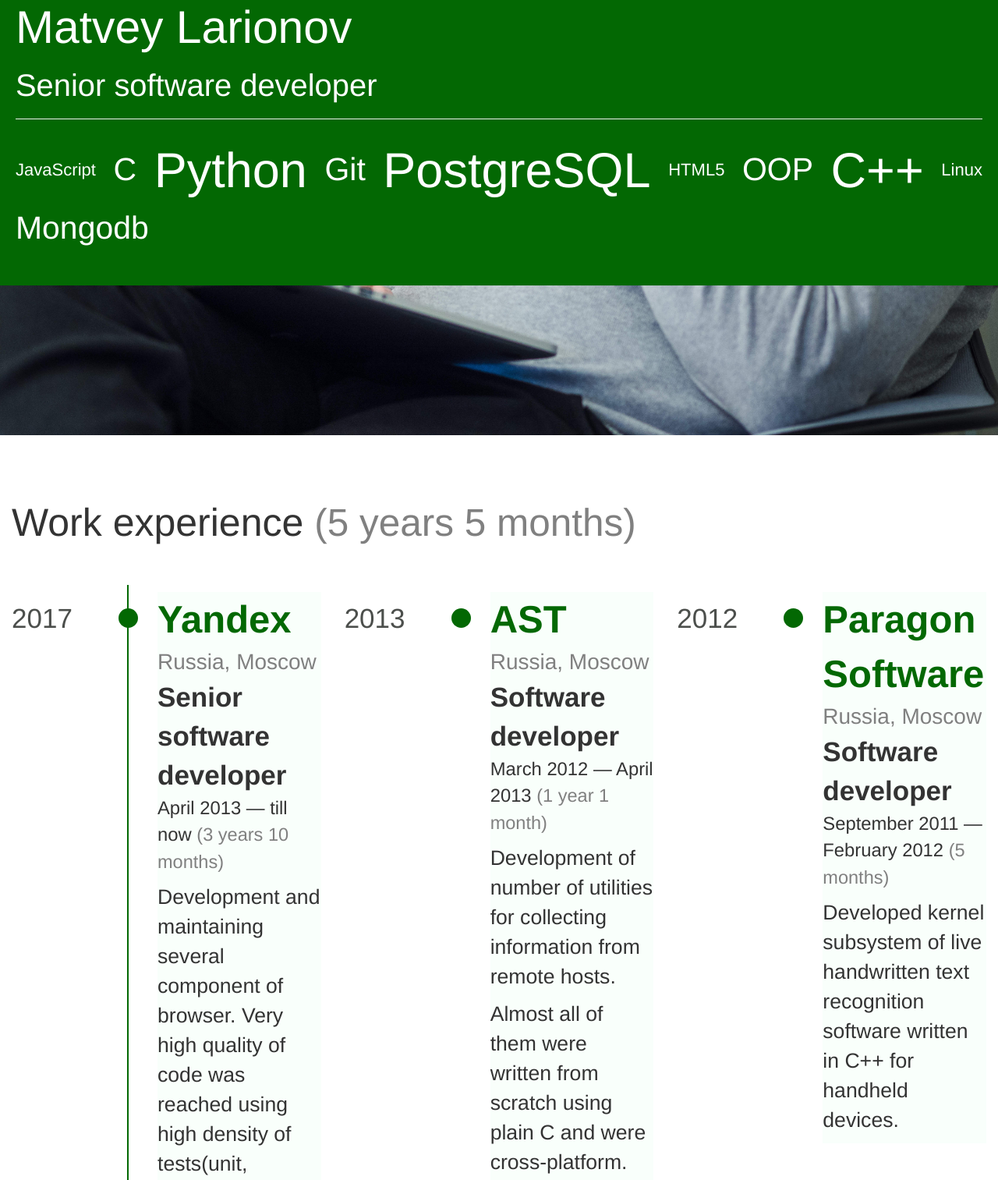
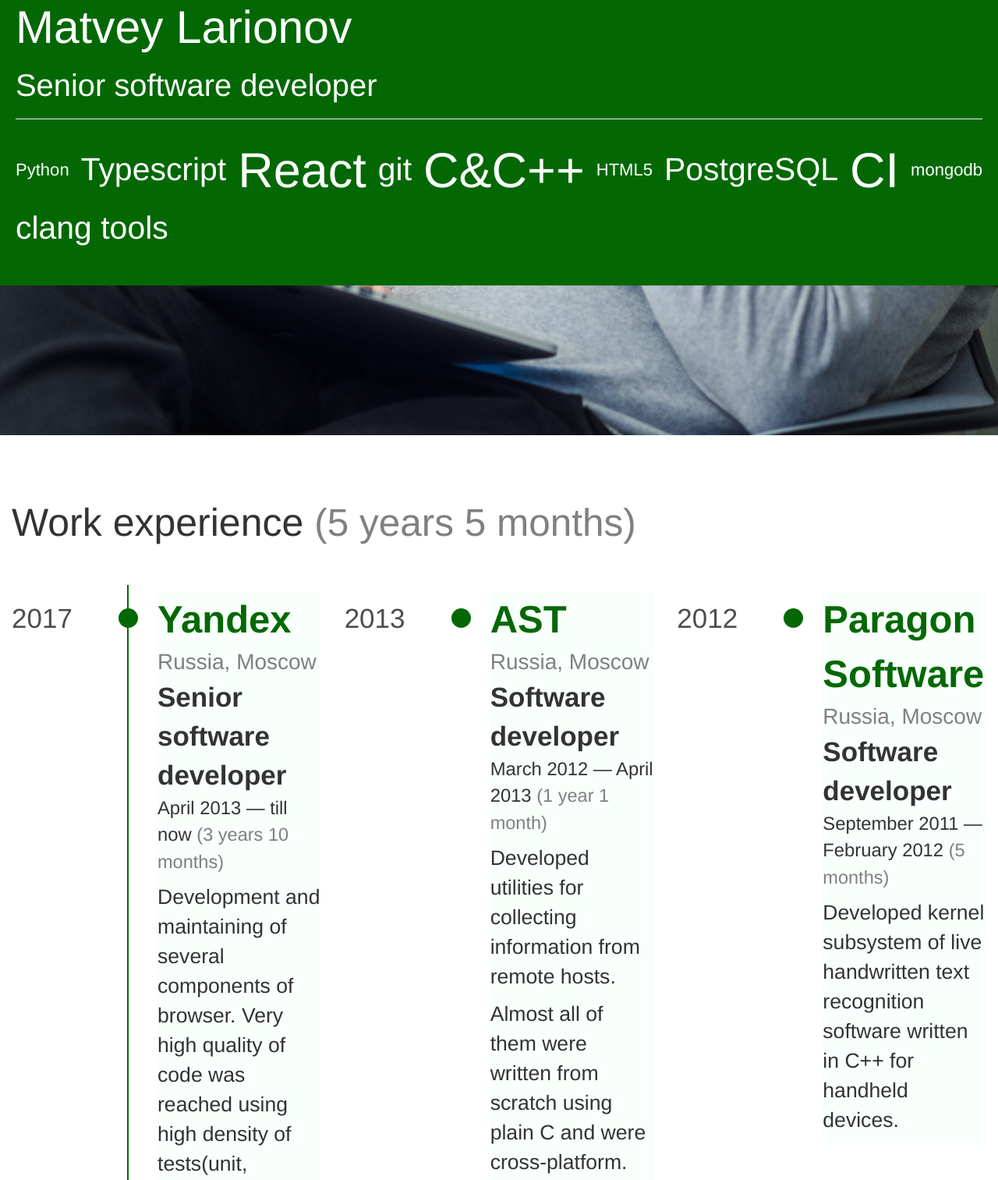
Before and after one commit to elarionova/matthew-cv, a website: page static/index.html in a window 1280 px wide. Shown: the part 402-1915 px from the top of the page at 78% size. Drawn offline with Linux system fonts and the light colour scheme.

Commit message:
Fixed wording

```diff
--- a/static/index.html
+++ b/static/index.html
@@ -17,7 +17,16 @@
 				<h3>Senior software developer</h3>
 				<hr class="gray">
 				<div class="skills">
-					<div>JavaScript</div> <div>C</div> <div>Python</div> <div>Git</div> <div>PostgreSQL</div> <div>HTML5</div> <div>OOP</div> <div>C++</div> <div>Linux</div> <div>Mongodb</div>
+					<div>Python</div>
+          <div>Typescript</div>
+          <div>React</div>
+          <div>git</div>
+          <div>C&amp;C++</div>
+          <div>HTML5</div>
+          <div>PostgreSQL</div>
+          <div>CI</div>
+          <div>mongodb</div>
+          <div>clang tools</div>
 				</div>
 			</div>
 			<div class="ribbon_wrapper">
@@ -60,10 +69,10 @@
 		   						<div class="period">April 2013 — till now <span class="gray">(</span><span class="gray"  id = "last_period"></span><span class="gray">)</span></div>
 
 
-			   					<p class="job_p">Development and maintaining several component of browser. Very high quality of code was reached using high density of tests(unit, integration, performance) coverage and code review and upstream Chromium project.<p>
-								<p class="job_p">Also developed a couple of clang-based tools for improving code quality and reducing efforts from other team members for merging upstream changes to company's fork.</p>
+			   					<p class="job_p">Development and maintaining of several components of browser. Very high quality of code was reached using high density of tests(unit, integration, performance) coverage and code review.<p>
+								<p class="job_p">Also developing clang-based tools for improving code quality and reducing efforts from other team members for merging upstream changes.</p>
 								<p class="job_p">Prototyped, implemented, maintained and reviewed extensions API.</p>
-								<p class="job_p">Last months joined the infrastructure team of browser project to improve internal processes and gain experience in Python.</p>
+								<p class="job_p">After that moved to infrastructure team to improve internal processes: increasing time of master being "green", reduce build times increase tests coverage and staility.</p>
 
 		   					</div>
 
@@ -89,7 +98,7 @@
 		   						<div class="period">March 2012 — April 2013 <span class="gray">(1 year 1 month)</span></div>
 
 
-			   					<p class="job_p">Development of number of utilities for collecting information from remote hosts.</p>
+			   					<p class="job_p">Developed utilities for collecting information from remote hosts.</p>
 								<p class="job_p">Almost all of them were written from scratch using plain C and were cross-platform.</p>
 
 		   					</div>
```
